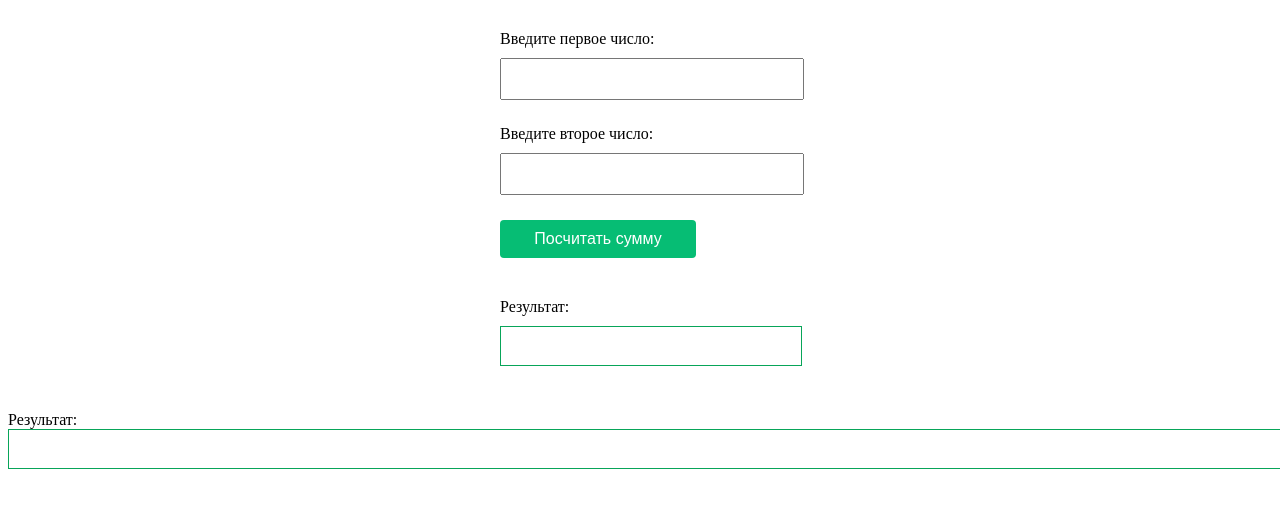
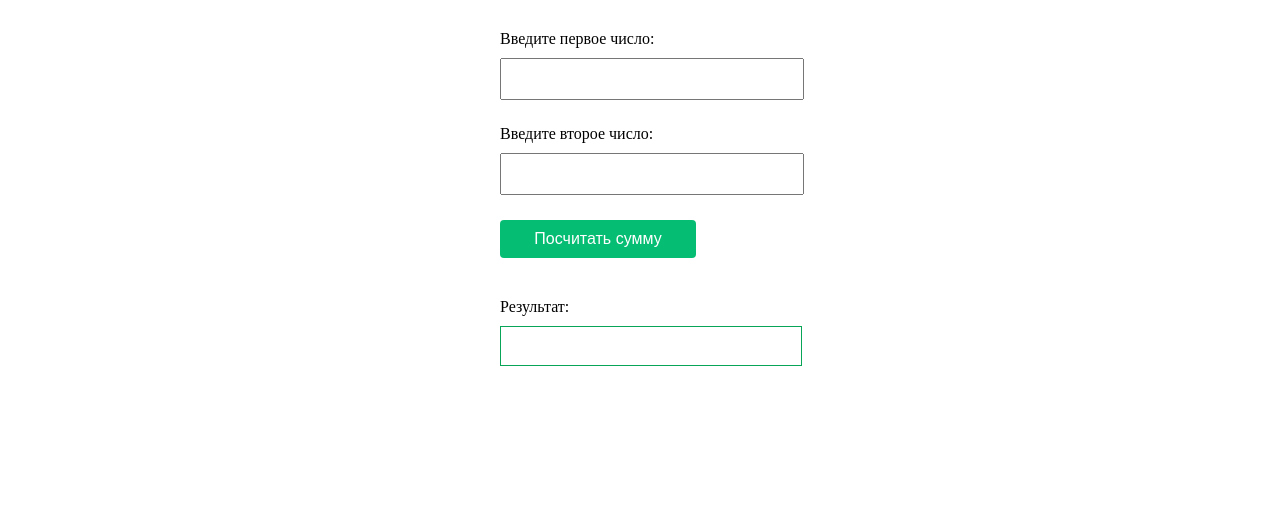
Before and after one commit to ElenaSuhareva/calculator-app, a plain HTML site: page index.html in a window 1280 px wide. Drawn offline with Linux system fonts and the light colour scheme.

Commit message:
Update index.html

```diff
--- a/index.html
+++ b/index.html
@@ -25,15 +25,3 @@
     <script src="./main.js"></script>
   </body>
 </html>
-
-        <div style="padding-bottom: 15px;">
-        <label for="result">Результат:</label>
-        <input type="text" id="result" class="result-field" readonly>
-        </div>
-
-      </div>
-    </main>
-
-    <script src="./main.js"></script>
-  </body>
-</html>
```
